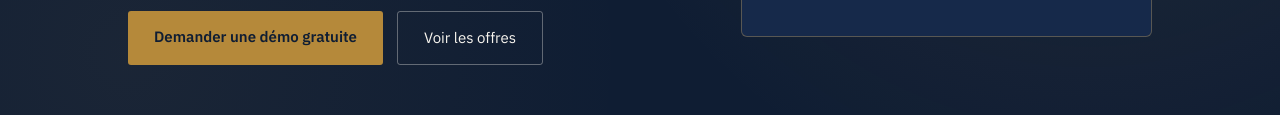
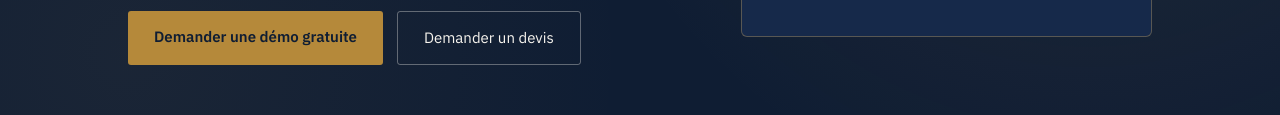
Before and after one commit to Trariabbes/docker-selfhosted-stack, a plain HTML site: page website/index.html in a window 1280 px wide. Shown: the part 522-637 px from the top of the page. Drawn offline with Linux system fonts and the light colour scheme.

Commit message:
Ajout du formulaire de devis avec envoi email automatique (PHPMailer)

```diff
--- a/website/index.html
+++ b/website/index.html
@@ -257,7 +257,7 @@
       <p class="hero-sub">TrariCloud héberge le stockage, les mots de passe et les outils techniques de votre entreprise sur un serveur que vous connaissez — pas dispersés chez des tiers, à l'étranger.</p>
       <div class="hero-ctas">
         <a href="#contact" class="btn-primary">Demander une démo gratuite</a>
-        <a href="#offres" class="btn-ghost">Voir les offres</a>
+        <a href="https://devis.traricloud.de" class="btn-ghost">Demander un devis</a>
       </div>
     </div>
 
```
